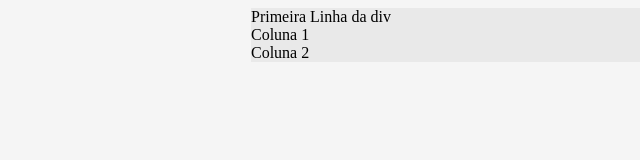
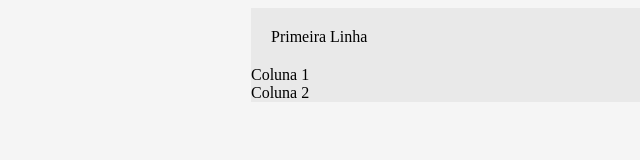
Before and after one commit to edumapri/bootcamp-devjr-modulo2, a plain HTML site: page index.html in a window 1280 px wide. Shown: the whole page, without its empty margins (89-729 px from the left). Drawn offline with Linux system fonts and the light colour scheme.

Commit message:
2ª Tarefa a03

```diff
--- a/index.html
+++ b/index.html
@@ -14,12 +14,16 @@
             margin: auto;
             width: 600px;
         }
+
+        .header{
+            padding: 20px;
+        }
     </style>
 </head>
 <body>
     <div class="container">
-        <div>
-            Primeira Linha da div
+        <div class="header">
+            Primeira Linha
         </div>
         <div>
             <div>
```
